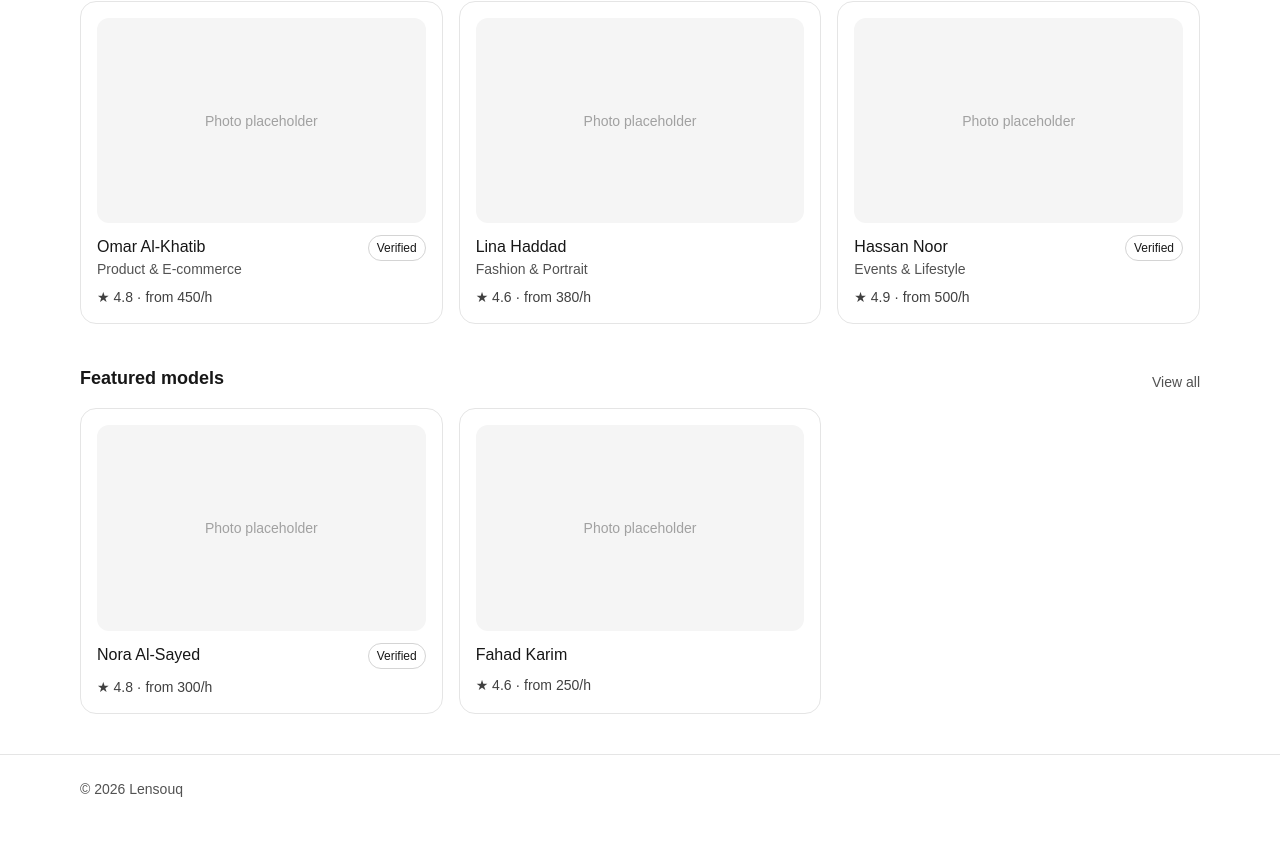
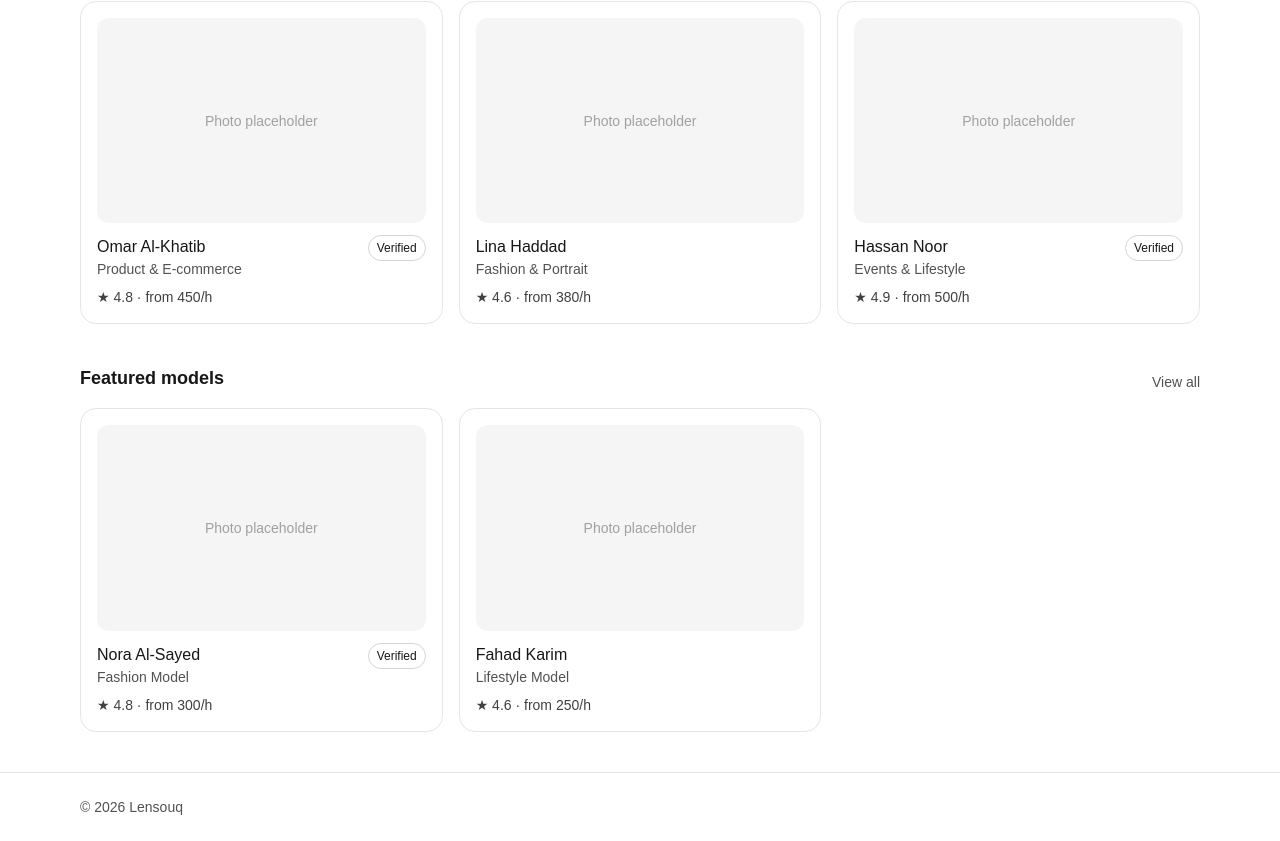
Before and after one commit to WFPRODUCT/lensouq-proto, a Next.js app: page / in a window 1280 px wide. Shown: the part 446-1287 px from the top of the page. Built offline with nearby package versions, Linux system fonts and the light colour scheme.

Commit message:
Update page.tsx

```diff
--- a/app/page.tsx
+++ b/app/page.tsx
@@ -109,10 +109,10 @@
                   {t.photoPlaceholder}
                 </div>
                 <div className="mt-3 flex items-start justify-between gap-2">
-                  <div>
-                    <div className="font-medium">{m.name}</div>
-                    <div className="text-sm text-neutral-600">{m.category}</div>
-                  </div>
+                 <div>
+  <div className="font-medium">{m.name}</div>
+  <div className="text-sm text-neutral-600">{m.specialty}</div>
+</div>
                   {m.verified && (
                     <span className="text-xs rounded-full border border-neutral-300 px-2 py-1">
                       {t.verified}
```
